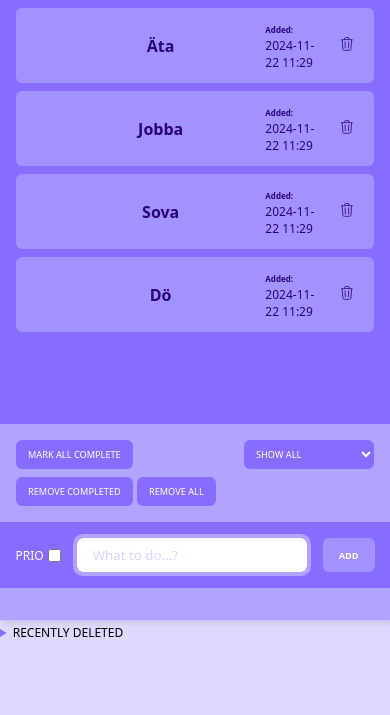
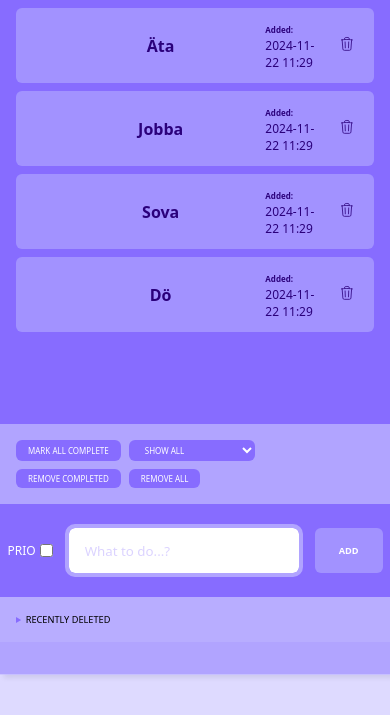
Before and after one commit to Edchy/just-todo-it, a website built with Vite: page index.html in a window 390 px wide. Shown: the part 69-784 px from the top of the page. Built offline with nearby package versions, Linux system fonts and the light colour scheme; what js-confetti would draw is missing.

Commit message:
improvements for mobile

```diff
--- a/index.html
+++ b/index.html
@@ -49,14 +49,15 @@
 
         <ul class="todo-list"></ul>
         <menu role="toolbar" aria-label="Todo-list controls">
+          <div>
             <button class="mark-all-btn">Mark All Complete</button>
-
             <select name="filter" id="filter">
               <option value="all">show all</option>
               <option value="complete">show completed</option>
               <option value="todo">show incompleted</option>
               <option value="prio">show prioritized</option>
             </select>
+          </div>
           <div>
             <button class="remove-complete-btn">Remove Completed</button>
             <button class="remove-all-btn">Remove All</button>
@@ -72,14 +73,15 @@
             <button type="submit">add</button>
           </fieldset>
         </form>
-      </article>
-    </main>
         <section>
           <details>
             <summary>recently deleted</summary>
             <ol class="deleted-todos"></ol>
           </details>
         </section>
+      </article>
+    </main>
+
     <script type="module" src="/main.js"></script>
   </body>
 </html>
--- a/style.css
+++ b/style.css
@@ -197,8 +197,14 @@ menu {
   border-top: 10px solid var(--primary-color);
   background-color: transparent;
 
+  div {
+    display: flex;
+    gap: .5rem;
+  }
+
   button {
-    padding: .5rem .75rem;
+    padding: .25rem .75rem;
+    font-size: .5rem;
     background-color: var(--primary-color);
     color: white;
 
@@ -218,9 +224,10 @@ menu {
 
   select {
     border-radius: var(--radius);
-    font-size: .575rem;
+
+    font-size: .5rem;
     text-transform: uppercase;
-    padding-inline: .5rem;
+    padding: .25rem .75rem;
     cursor: pointer;
     color: white;
     background-color: var(--primary-color);
@@ -232,12 +239,11 @@ form {
   justify-content: center;
   gap: 1rem;
   background-color: var(--primary-color);
-  padding: 1rem;
+  padding: 1.5rem;
 
   .add-fieldset {
     display: flex;
     gap: 1rem;
-    /* align-items: center; */
   }
 
   .prio-fieldset {
@@ -277,7 +283,7 @@ form {
   }
 
   button {
-    padding: .5rem 1rem;
+    padding: 1rem 1.5rem;
     font-weight: bold;
     background-color: oklch(from var(--primary-color) calc(1 - 0.2) c h);
     color: white;
@@ -413,13 +419,21 @@ form {
 section {
   width: min(100%, 900px);
   margin-inline: auto;
-  /* padding: 1rem; */
-}
+  background-color: oklch(from var(--primary-color) calc(1 - 0.1) c h / .5);
+
+
 
   summary {
-  font-size: .75rem;
+    font-size: .575rem;
     text-transform: uppercase;
-  padding-block: .25rem;
+    padding-block: 1rem;
+    padding-inline: 1rem;
+    cursor: pointer;
+    transition: opacity .2s;
+
+    &:hover {
+      opacity: .75;
+    }
   }
 
   summary::marker {
@@ -430,11 +444,13 @@ ol {
     list-style: none;
     display: flex;
     gap: 1rem;
+    padding-inline: 1rem;
+    padding-block-end: 1rem;
 
     li {
       padding: .25rem .75rem;
       background-color: oklch(from var(--primary-color) calc(1 * 0.8) c h);
       border-radius: var(--radius);
-    /* width: max-content; */
     }
   }
+}
```
Lines whose indentation alone changed are shown as unchanged.
